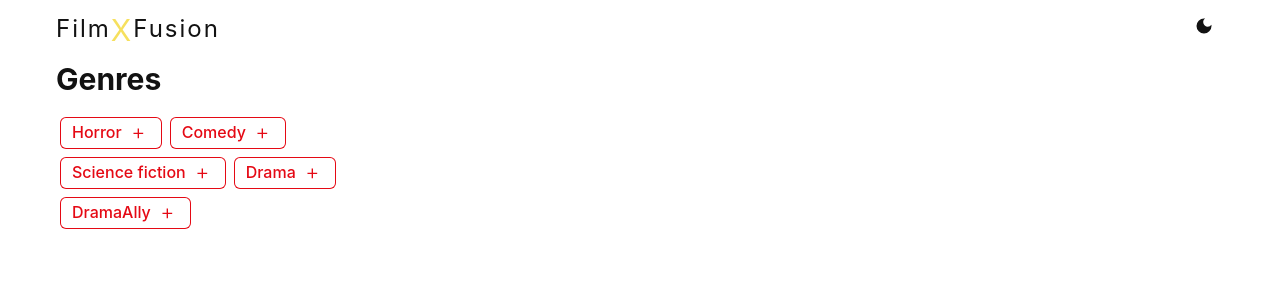
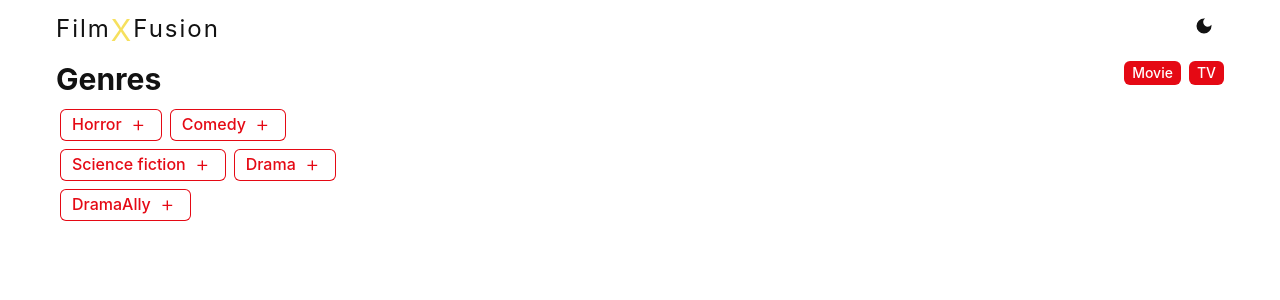
Before and after one commit to M-Huzaifa00/Movie, a React (Vite) app: page / in a window 1280 px wide. Shown: the top 300 px of the page. Built offline with nearby package versions, Linux system fonts and the light colour scheme.

Commit message:
statically setup movies and TV

```diff
--- a/src/App.tsx
+++ b/src/App.tsx
@@ -1,6 +1,7 @@
 import { Grid, GridItem } from "@chakra-ui/react"
 import { NavBar } from "./Components/NavBar"
 import { GenreTag } from "./Components/GenreTag"
+import { ShowOptions } from "./Components/ShowOptions"
 
 function App() {
 
@@ -8,8 +9,8 @@ function App() {
     <>
       <Grid templateAreas={
         `'NavBar' 'NavBar'
-         'Genres' 'Dynamic'
-          'Main''Main'
+         "Genres"  "Genres"
+         'Main'    'Main'
       `
       }
       >
@@ -19,7 +20,6 @@ function App() {
         <GridItem area={'Genres'}>
           <GenreTag/>
         </GridItem>
-
       </Grid>
     </>
   )
--- a/src/Components/GenreTag.tsx
+++ b/src/Components/GenreTag.tsx
@@ -1,6 +1,7 @@
-import { Box, GridItem, SimpleGrid, Heading, Tag, TagLabel, TagRightIcon } from '@chakra-ui/react'
+import { Box, Heading, Tag, TagLabel, TagRightIcon } from '@chakra-ui/react'
 import { MdAdd } from 'react-icons/md'
 import { useColorMode } from '@chakra-ui/react'
+import { ShowOptions } from './ShowOptions'
 const Genres = [
     { id: 1, genres: 'Horror' },
     { id: 2, genres: 'Comedy' },
@@ -15,24 +16,30 @@ export const GenreTag = () => {
     const { colorMode } = useColorMode();
     const Netflix = colorMode === 'dark' ? 'red' : 'Netflix'
     return (
-        <>
-            <Box paddingX={{ base:2 , md:14}} >
+        <Box display={'flex'}>
             <Box>
+                <Box
+                    paddingX={{ base: 3, md: 14 }}
+                    display={'inline-block'}
+                >
+
                     <Heading
-                    fontSize={{base:'20px' , md:'3xl'}}
+                        fontSize={{ base: '20px', md: '3xl' }}
                     >Genres</Heading>
                 </Box>
-                <Box paddingY={{ base:1 , md:4}} >
-                    <SimpleGrid columns={{base:2,lg:3}}
+                <Box width={{ base: '100%' }}
+                    paddingX={{ base: 2, md: 14 }}
+                    pt={2}
+
                 >
-                        <GridItem>
                     {
                         Genres.map((tag) => (
                             <Tag
                                 colorScheme={Netflix}
                                 margin={1}
-                                        size={{base:'sm',md:'md',lg:'lg'}} key={tag.id} variant='outline' >
-                                        <TagLabel>{tag.genres}</TagLabel>
+                                size={{ base: 'sm', md: 'md', lg: 'lg' }} key={tag.id} variant='outline' >
+                                <TagLabel
+                                >{tag.genres}</TagLabel>
                                 <TagRightIcon
                                     fontSize={'20px'}
                                     mt={1}
@@ -40,12 +47,11 @@ export const GenreTag = () => {
                             </Tag>
                         ))
                     }
-                        </GridItem>
-                    </SimpleGrid>
                 </Box>
             </Box>
-
-        </>
-
+            <Box width={'100%'} >
+                <ShowOptions />
+            </Box>
+        </Box>
     )
 }
--- a/src/Components/NavBar.tsx
+++ b/src/Components/NavBar.tsx
@@ -1,4 +1,4 @@
-import { Box, HStack, Text, useColorMode } from "@chakra-ui/react"
+import { Box, HStack, Text } from "@chakra-ui/react"
 import { ColorMode } from "./ColorMode"
 
 export const NavBar = () => {
--- /dev/null
+++ b/src/Components/ShowOptions.tsx
@@ -0,0 +1,19 @@
+import { Box, HStack, Tag } from "@chakra-ui/react"
+export const ShowOptions = () => {
+    return (
+        <Box
+            display={'flex'} justifyContent={'flex-end'}
+            paddingEnd={{ md: 12 }}
+        >
+
+            <HStack paddingX={{ base: 2 }} >
+                <Tag bgColor={'#E50914'} color={'white'} >
+                    Movie
+                </Tag>
+                <Tag bgColor={'#E50914'} color={'white'} >
+                    TV
+                </Tag>
+            </HStack>
+        </Box>
+    )
+}
```
Lines whose indentation alone changed are shown as unchanged.
